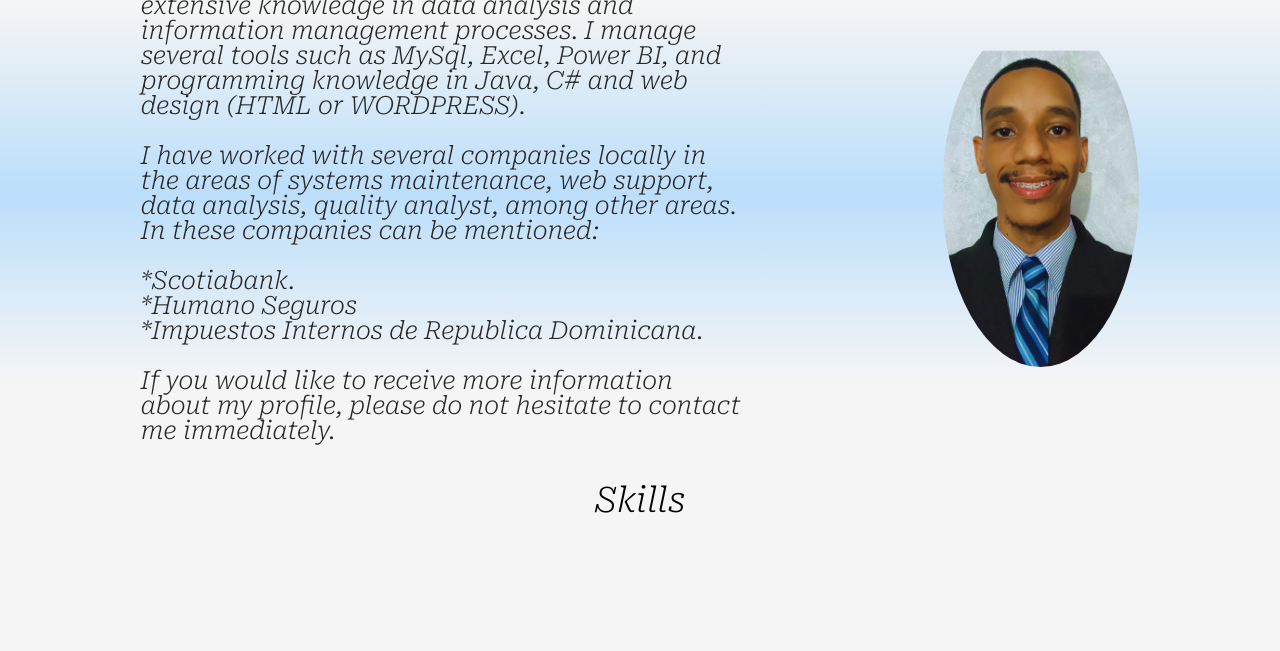
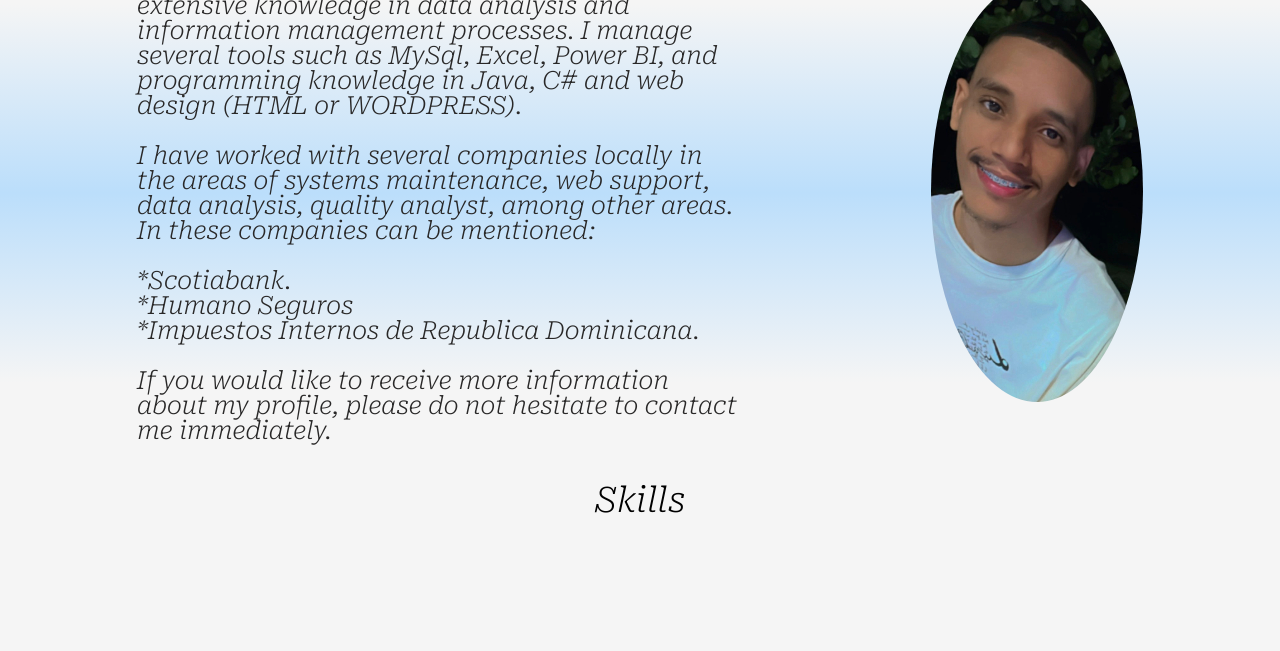
Before and after one commit to MiguelCedeno7/Sumary, a plain HTML site: page index.html in a window 1280 px wide. Shown: the part 227-878 px from the top of the page. Drawn offline with Linux system fonts and the light colour scheme.

Commit message:
Update index.html
new photo

```diff
--- a/index.html
+++ b/index.html
@@ -66,7 +66,7 @@
         </div>
         <div class="section-image">
             <!-- Nueva imagen-->
-            <img src="./img/foto de perfil2.png" alt="foto-miguel" class="image-miguel">
+            <img src="./img/Adobe Express - file(1).jpg" alt="foto-miguel" class="image-miguel">
 
         </div>
     </div>
```
